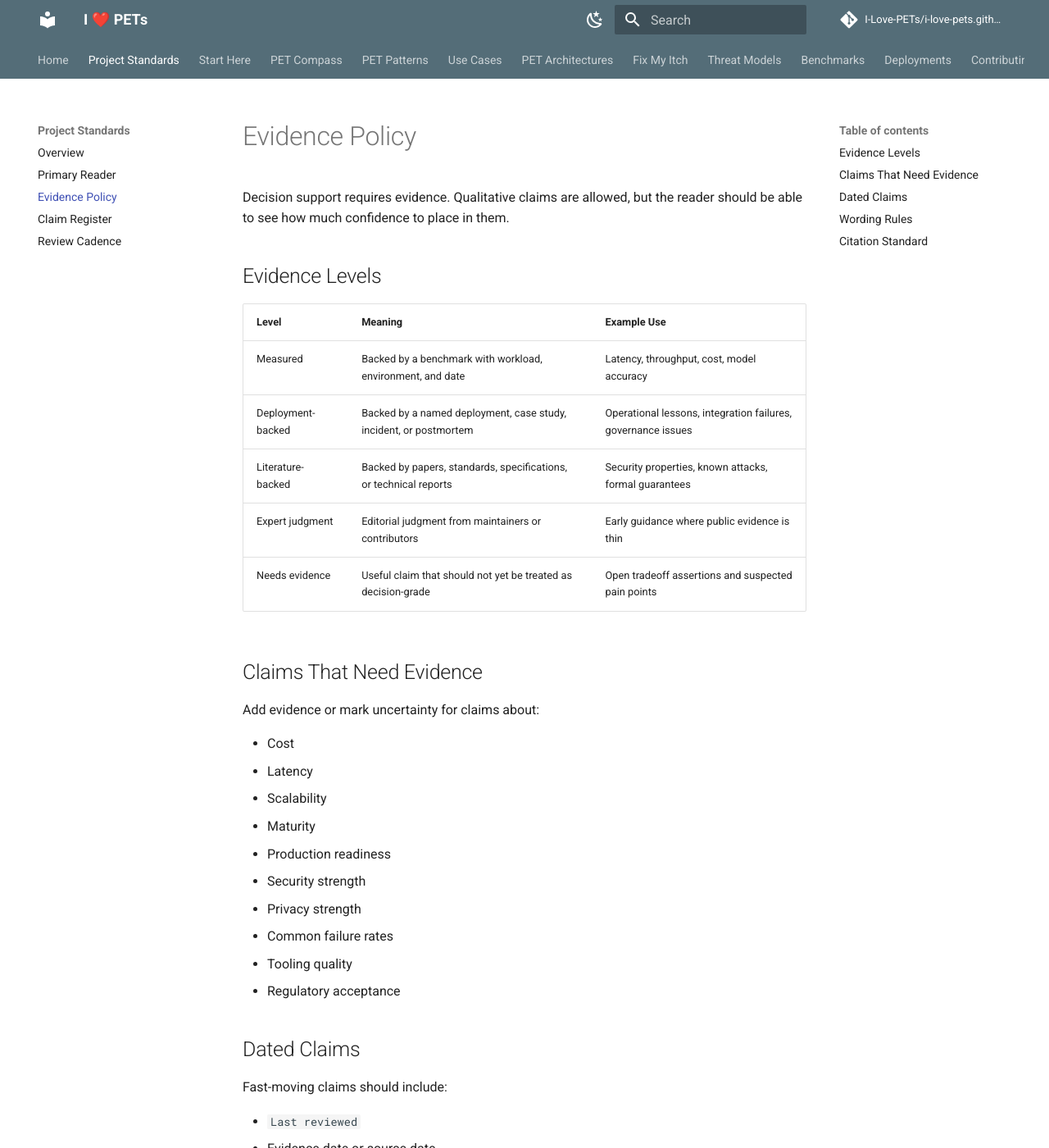
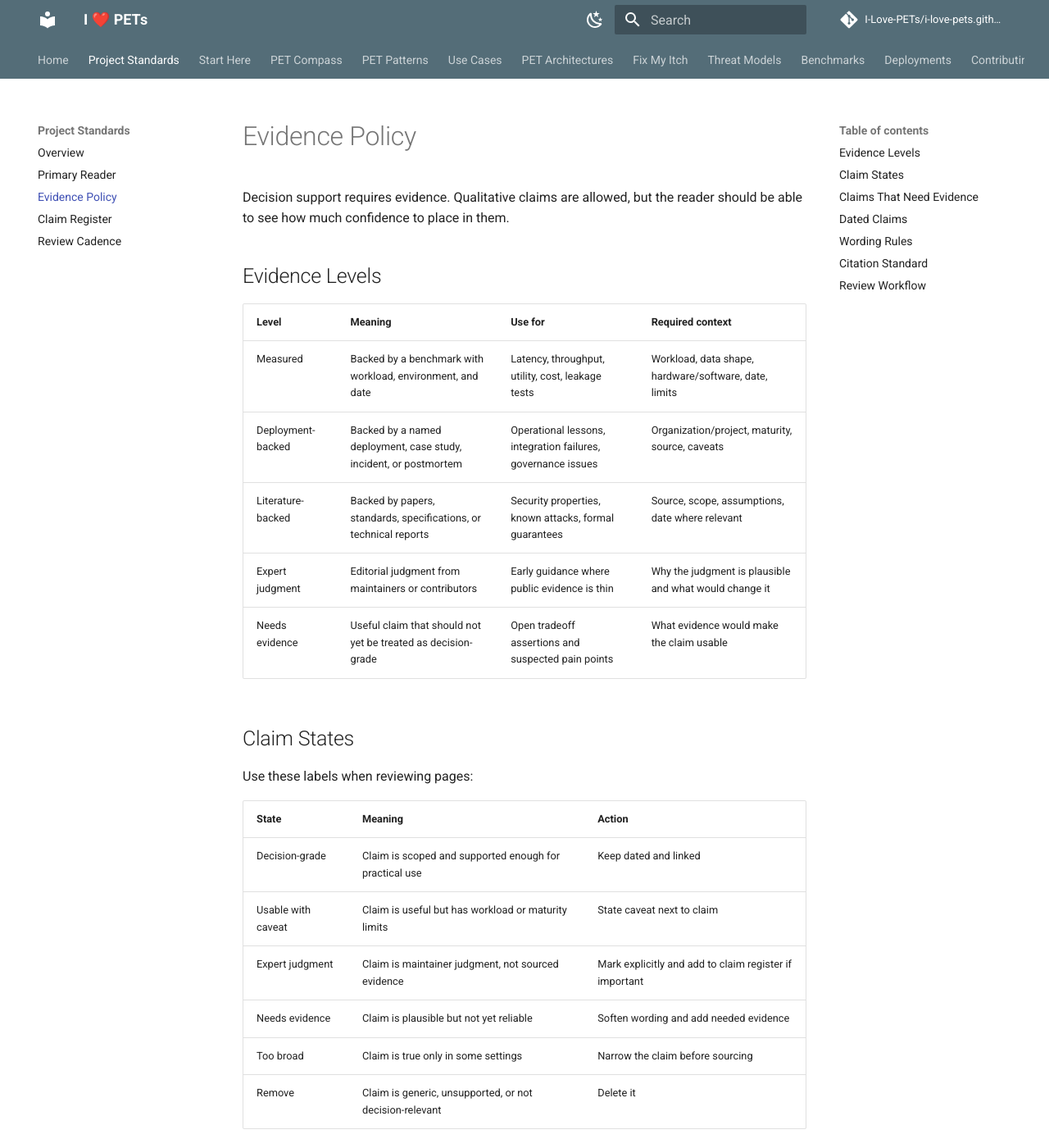
Before and after one commit to I-Love-PETs/i-love-pets.github.io, an MkDocs documentation site: the page built from docs/project-standards/evidence-policy.md, in a window 1280 px wide and 1400 px high. Shown: the whole window at 82% size. Built offline with MkDocs 1.6.1 and Material for MkDocs 9.7.7, drawn with Linux system fonts in a browser that asks for light colours; comment, search, counter and statistics services are not loaded; some of the changed text lies outside the part shown.

Commit message:
docs(standards): strengthen v0.4 evidence workflow

````diff
--- a/docs/project-standards/evidence-policy.md
+++ b/docs/project-standards/evidence-policy.md
@@ -4,38 +4,60 @@ Decision support requires evidence. Qualitative claims are allowed, but the read
 
 ## Evidence Levels
 
-| Level | Meaning | Example Use |
+| Level | Meaning | Use for | Required context |
+| --- | --- | --- | --- |
+| Measured | Backed by a benchmark with workload, environment, and date | Latency, throughput, utility, cost, leakage tests | Workload, data shape, hardware/software, date, limits |
+| Deployment-backed | Backed by a named deployment, case study, incident, or postmortem | Operational lessons, integration failures, governance issues | Organization/project, maturity, source, caveats |
+| Literature-backed | Backed by papers, standards, specifications, or technical reports | Security properties, known attacks, formal guarantees | Source, scope, assumptions, date where relevant |
+| Expert judgment | Editorial judgment from maintainers or contributors | Early guidance where public evidence is thin | Why the judgment is plausible and what would change it |
+| Needs evidence | Useful claim that should not yet be treated as decision-grade | Open tradeoff assertions and suspected pain points | What evidence would make the claim usable |
+
+## Claim States
+
+Use these labels when reviewing pages:
+
+| State | Meaning | Action |
 | --- | --- | --- |
-| Measured | Backed by a benchmark with workload, environment, and date | Latency, throughput, cost, model accuracy |
-| Deployment-backed | Backed by a named deployment, case study, incident, or postmortem | Operational lessons, integration failures, governance issues |
-| Literature-backed | Backed by papers, standards, specifications, or technical reports | Security properties, known attacks, formal guarantees |
-| Expert judgment | Editorial judgment from maintainers or contributors | Early guidance where public evidence is thin |
-| Needs evidence | Useful claim that should not yet be treated as decision-grade | Open tradeoff assertions and suspected pain points |
+| Decision-grade | Claim is scoped and supported enough for practical use | Keep dated and linked |
+| Usable with caveat | Claim is useful but has workload or maturity limits | State caveat next to claim |
+| Expert judgment | Claim is maintainer judgment, not sourced evidence | Mark explicitly and add to claim register if important |
+| Needs evidence | Claim is plausible but not yet reliable | Soften wording and add needed evidence |
+| Too broad | Claim is true only in some settings | Narrow the claim before sourcing |
+| Remove | Claim is generic, unsupported, or not decision-relevant | Delete it |
 
 ## Claims That Need Evidence
 
 Add evidence or mark uncertainty for claims about:
 
-- Cost
-- Latency
-- Scalability
-- Maturity
-- Production readiness
-- Security strength
-- Privacy strength
-- Common failure rates
-- Tooling quality
-- Regulatory acceptance
+- cost;
+- latency;
+- scalability;
+- maturity;
+- production readiness;
+- security strength;
+- privacy strength;
+- common failure rates;
+- tooling quality;
+- regulatory acceptance.
 
 ## Dated Claims
 
 Fast-moving claims should include:
 
-- `Last reviewed`
-- Evidence date or source date
-- Workload or environment if measured
-- Scope of the claim
-- What may have changed
+- `Last reviewed`;
+- evidence date or source date;
+- workload or environment if measured;
+- scope of the claim;
+- what may have changed.
+
+Use this metadata block for fast-moving decision pages:
+
+```markdown
+!!! info "Review status"
+    Last reviewed: 2026-06-05
+    Evidence level: Expert judgment
+    Snapshot scope: Public guidance and examples available at review time.
+```
 
 ## Wording Rules
 
@@ -55,8 +77,26 @@ Avoid:
 
 > This is production-ready.
 
+Prefer:
+
+> This protects inputs from the model service under the stated key-management assumptions.
+
+Avoid:
+
+> This protects user privacy.
+
 ## Citation Standard
 
 A citation should support the specific claim near it. A page-level reading list is not enough for decision support.
 
 For benchmark claims, include workload, dataset or data shape, hardware, software versions, date, and what the benchmark does not cover.
+
+For deployment claims, include maturity: production, pilot, research prototype, or unclear.
+
+## Review Workflow
+
+1. Find claims that affect a PET choice.
+2. Narrow claims until the protected asset, adversary, workload, and output are clear.
+3. Assign an evidence level and claim state.
+4. Add a source, benchmark, deployment entry, or caveat.
+5. Add unresolved high-impact claims to the [Claim Register](claim-register.md).
````
Also changed, not shown: docs/project-standards/claim-register.md (+43 -14 lines), docs/project-standards/review-cadence.md (+23 -11 lines).
